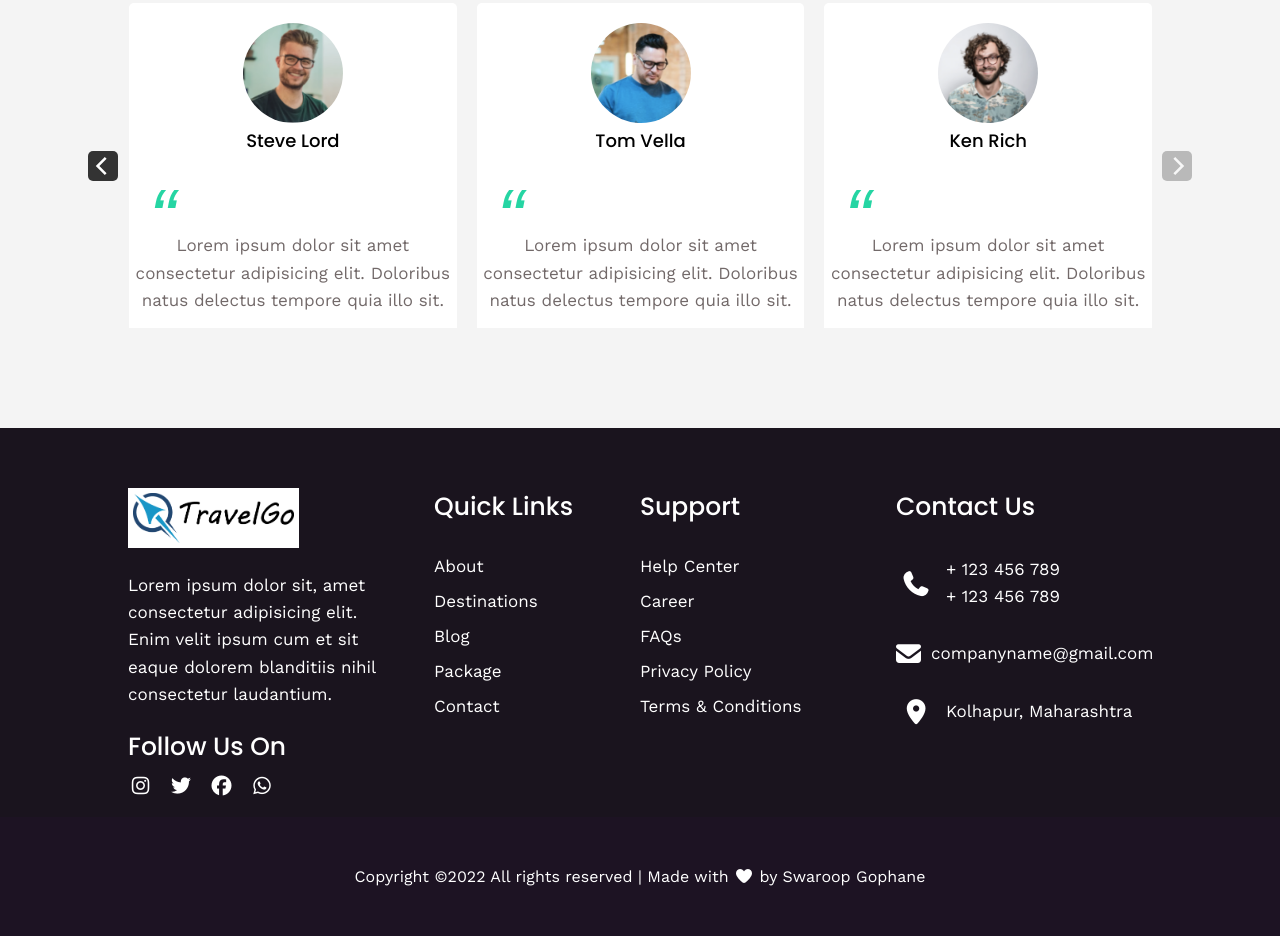
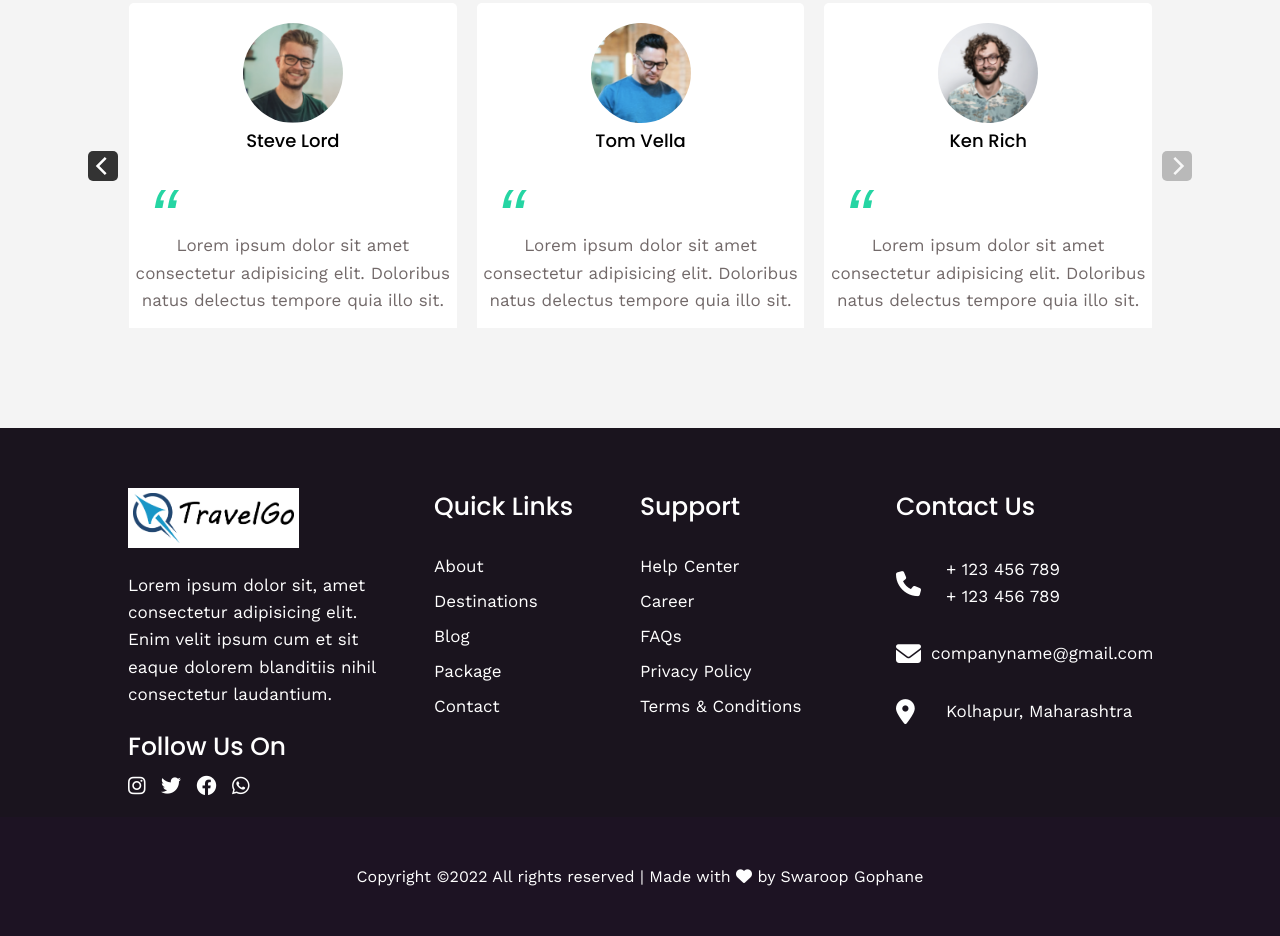
Before and after one commit to Swaroopgophane/travel-demo, a plain HTML site: page index.html in a window 1280 px wide. Shown: the part 4453-5389 px from the top of the page. Drawn offline with nearby package versions, Linux system fonts and the light colour scheme.

Commit message:
demo test

```diff
--- a/index.html
+++ b/index.html
@@ -9,7 +9,11 @@
     <link rel="stylesheet" href="css/style.css">
     <link rel="stylesheet" href="css/mediaque.css">
 
-    <link rel="stylesheet" href="fontawesome-free-6.2.0-web/css/all.css">
+    <!------------- fontawesome cdn ---------->
+
+    <link rel="stylesheet" href="https://cdnjs.cloudflare.com/ajax/libs/font-awesome/6.2.0/css/all.min.css" integrity="sha512-xh6O/CkQoPOWDdYTDqeRdPCVd1SpvCA9XXcUnZS2FmJNp1coAFzvtCN9BmamE+4aHK8yyUHUSCcJHgXloTyT2A==" crossorigin="anonymous" referrerpolicy="no-referrer" />
+
+    <!------------- fontawesome cdn ---------->
 
     <link rel="stylesheet" href="flipkity/flickity.min.css">
     <script src="flipkity/flickity.pkgd.min.js"></script>
```
